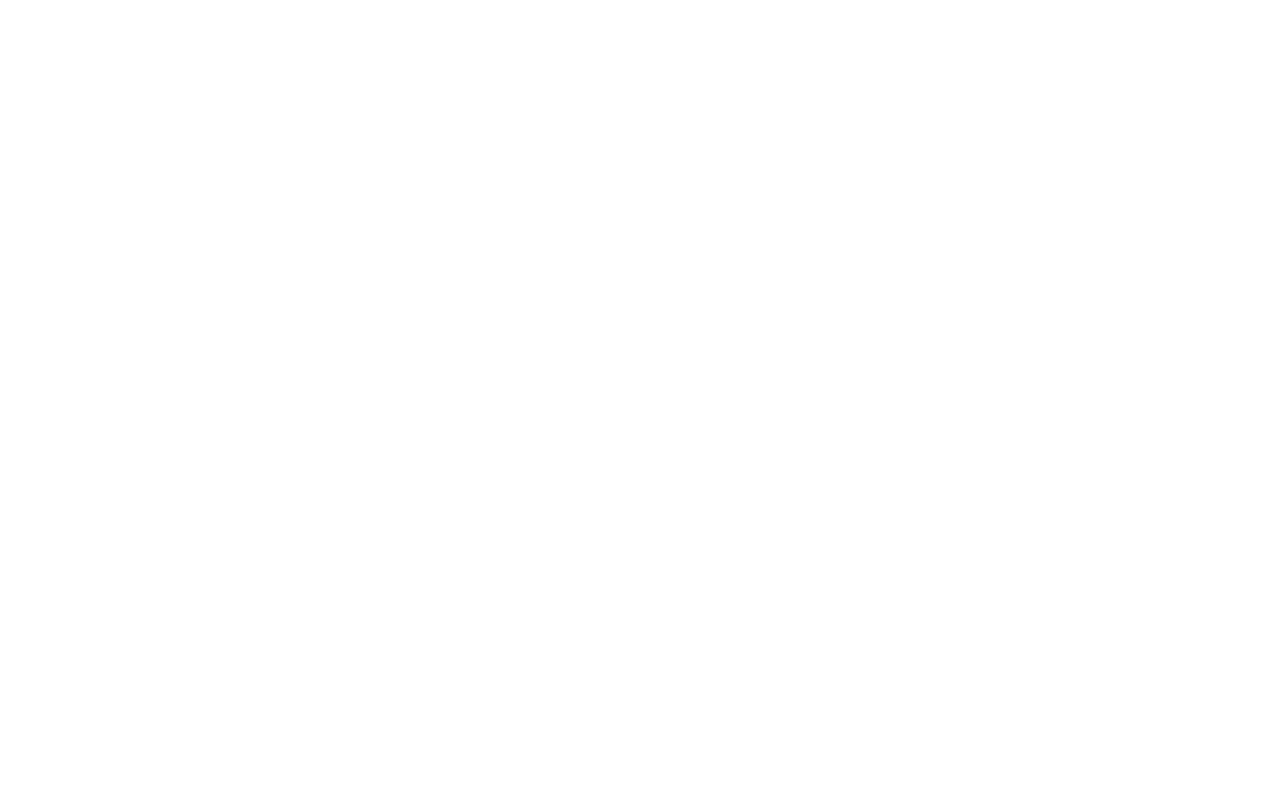
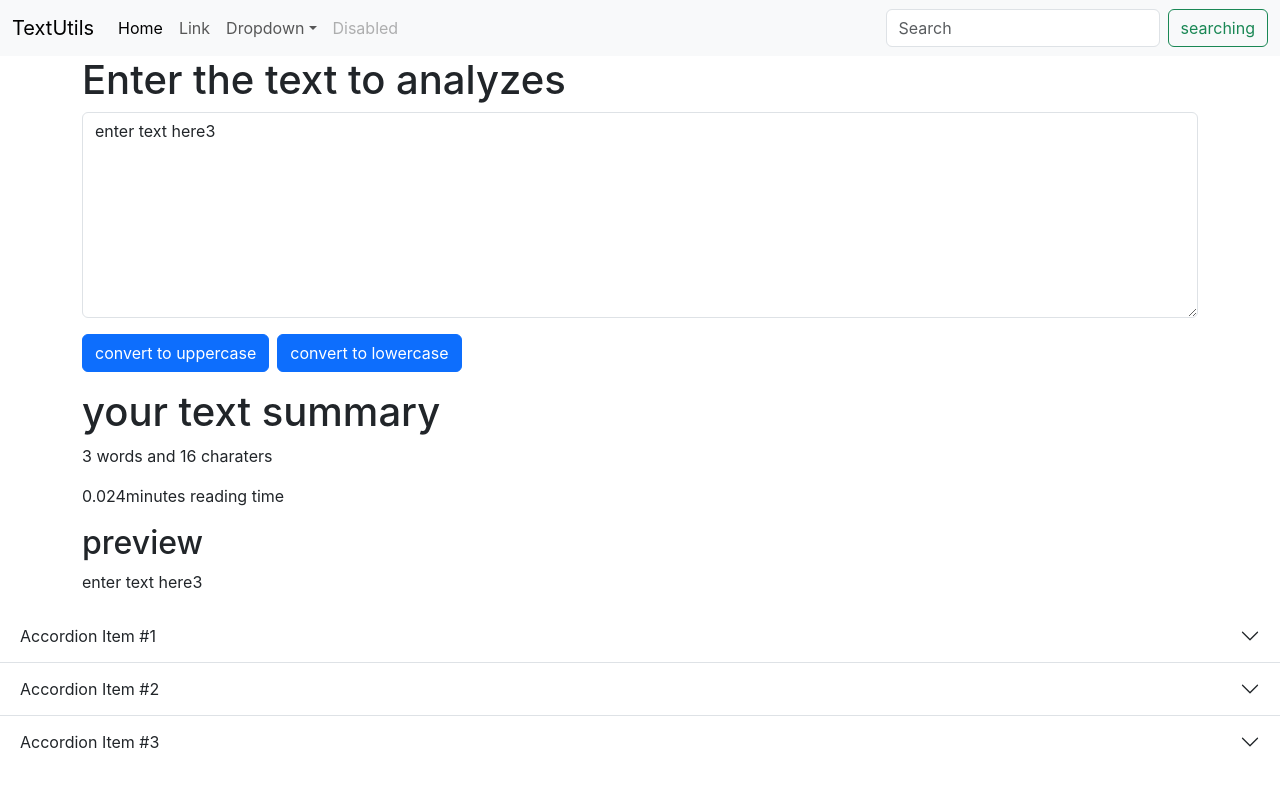
Before and after one commit to abhishekpatil500/reactfile, a React (Create React App) app: page / in a window 1280 px wide. Shown: the top 786 px of the page. Built offline with nearby package versions, Linux system fonts and the light colour scheme.

Commit message:
added Abouts component in it

```diff
--- a/src/App.js
+++ b/src/App.js
@@ -1,9 +1,9 @@
 
 import './App.css';
 
-
-// import Navbar from './components/Navbar';
-// import TextForms from './components/TextForms';
+import Abouts from './components/Abouts';
+import Navbar from './components/Navbar';
+import TextForms from './components/TextForms';
 // let mystyle={
 //   color:'white',
 //   backgroundColor:'black'
@@ -13,9 +13,9 @@
   return (
     <>
 
-       {/* <Navbar title="TextUtils" ></Navbar>
-       <TextForms heading="Enter the text to analyzes"></TextForms> */}
-
+       <Navbar title="TextUtils" ></Navbar>
+       <TextForms heading="Enter the text to analyzes"></TextForms>
+        <Abouts></Abouts>
 
 
    </>
--- /dev/null
+++ b/src/components/Abouts.js
@@ -0,0 +1,41 @@
+import React from 'react'
+// import  PropTypes from 'prop-types'
+
+export default function hello() {
+  return (
+    <div>
+      <div className="accordion accordion-flush" id="accordionFlushExample">
+  <div className="accordion-item">
+    <h2 className="accordion-header">
+      <button className="accordion-button collapsed" type="button" data-bs-toggle="collapse" data-bs-target="#flush-collapseOne" aria-expanded="false" aria-controls="flush-collapseOne">
+      Accordion Item #1
+      </button>
+    </h2>
+    <div id="flush-collapseOne" className="accordion-collapse collapse" data-bs-parent="#accordionFlushExample">
+      <div className="accordion-body">Placeholder content for this accordion, which is intended to demonstrate the <code>.accordion-flush</code> className. This is the first item's accordion body.</div>
+    </div>
+  </div>
+  <div className="accordion-item">
+    <h2 className="accordion-header">
+      <button className="accordion-button collapsed" type="button" data-bs-toggle="collapse" data-bs-target="#flush-collapseTwo" aria-expanded="false" aria-controls="flush-collapseTwo">
+        Accordion Item #2
+      </button>
+    </h2>
+    <div id="flush-collapseTwo" className="accordion-collapse collapse" data-bs-parent="#accordionFlushExample">
+      <div className="accordion-body">Placeholder content for this accordion, which is intended to demonstrate the <code>.accordion-flush</code> className. This is the second item's accordion body. Let's imagine this being filled with some actual content.</div>
+    </div>
+  </div>
+  <div className="accordion-item">
+    <h2 className="accordion-header">
+      <button className="accordion-button collapsed" type="button" data-bs-toggle="collapse" data-bs-target="#flush-collapseThree" aria-expanded="false" aria-controls="flush-collapseThree">
+        Accordion Item #3
+      </button>
+    </h2>
+    <div id="flush-collapseThree" className="accordion-collapse collapse" data-bs-parent="#accordionFlushExample">
+      <div className="accordion-body">Placeholder content for this accordion, which is intended to demonstrate the <code>.accordion-flush</code> className. This is the third item's accordion body. Nothing more exciting happening here in terms of content, but just filling up the space to make it look, at least at first glance, a bit more representative of how this would look in a real-world application.</div>
+    </div>
+  </div>
+</div>
+    </div>
+  )
+}
```
Also changed, not shown: src/components/Form.js (deleted, +0 -9 lines), src/components/about.js (deleted, +0 -41 lines).
